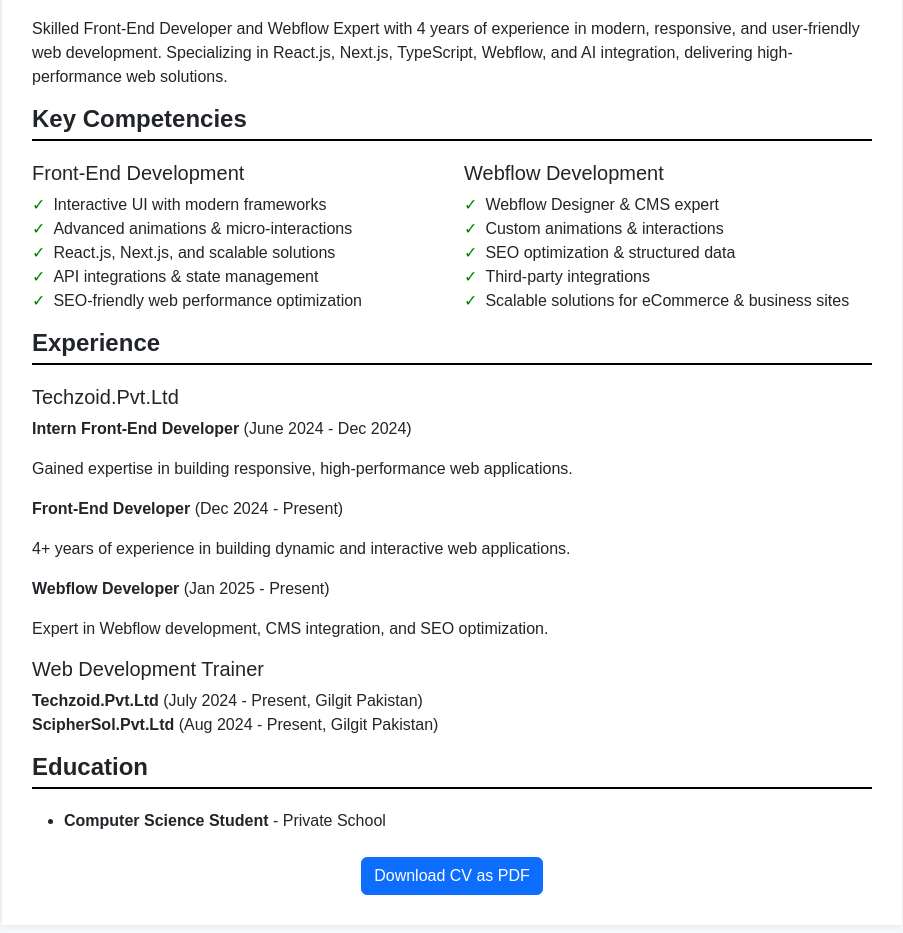
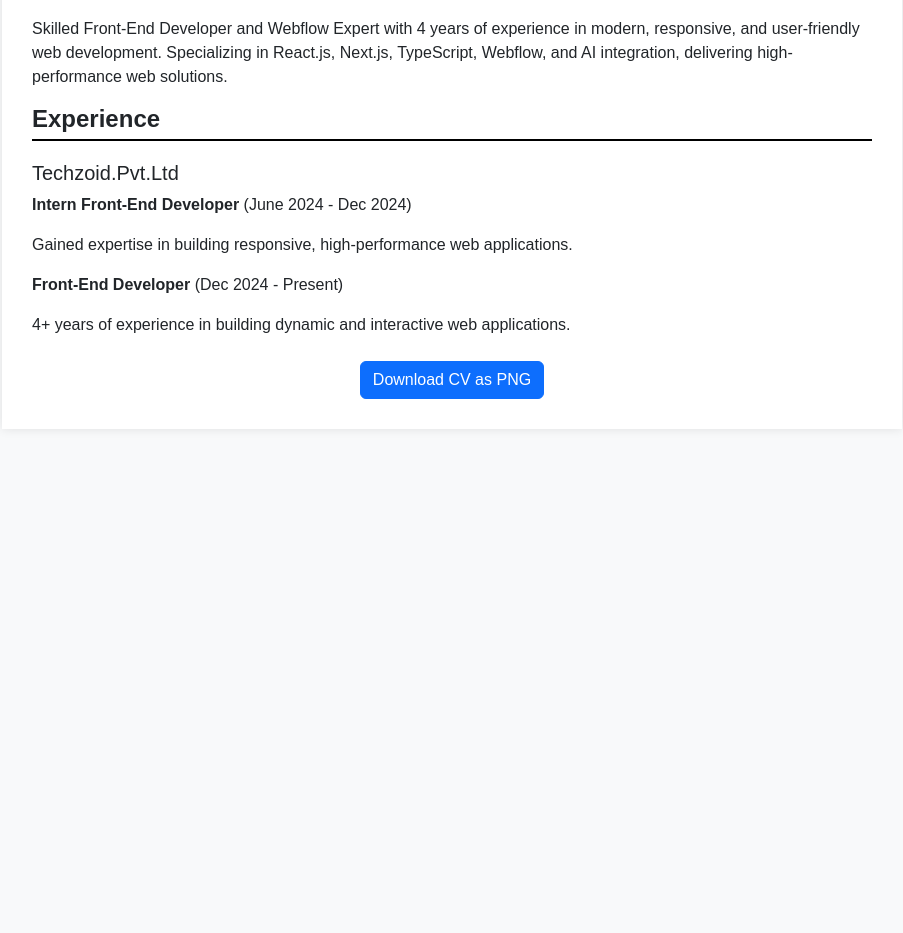
Before and after one commit to IzumiFreelance/-3D-Resume, a plain HTML site: page index.html in a window 1280 px wide. Shown: the part 255-1188 px from the top of the page, without its empty margins (188-1091 px from the left). After the commit the page ends 800 px from the top, so only its background shows below. Drawn offline with nearby package versions, Linux system fonts and the light colour scheme.

Commit message:
Update index.html

```diff
--- a/index.html
+++ b/index.html
@@ -5,7 +5,7 @@
     <meta name="viewport" content="width=device-width, initial-scale=1.0">
     <title>Altaf Hussain - CV</title>
     <link href="https://cdn.jsdelivr.net/npm/bootstrap@5.3.0/dist/css/bootstrap.min.css" rel="stylesheet">
-    <script src="https://cdnjs.cloudflare.com/ajax/libs/html2pdf.js/0.10.1/html2pdf.bundle.min.js"></script>
+    <script src="https://cdnjs.cloudflare.com/ajax/libs/html2canvas/1.4.1/html2canvas.min.js"></script>
     <style>
         body {
             font-family: Arial, sans-serif;
@@ -32,15 +32,6 @@
         .contact-info h1 {
             font-size: 28px;
             font-weight: bold;
-        }
-        .key-competencies ul, .experience ul, .education ul {
-            list-style: none;
-            padding-left: 0;
-        }
-        .key-competencies ul li::before {
-            content: '\2713';
-            color: green;
-            margin-right: 8px;
         }
         @media (max-width: 768px) {
             .contact-info img {
@@ -69,74 +60,29 @@
         <h3 class="section-title">Full-stack Developer | Webflow Developer</h3>
         <p>Skilled Front-End Developer and Webflow Expert with 4 years of experience in modern, responsive, and user-friendly web development. Specializing in React.js, Next.js, TypeScript, Webflow, and AI integration, delivering high-performance web solutions.</p>
 
-        <h4 class="section-title">Key Competencies</h4>
-        <div class="row key-competencies">
-            <div class="col-md-6">
-                <h5>Front-End Development</h5>
-                <ul>
-                    <li>Interactive UI with modern frameworks</li>
-                    <li>Advanced animations & micro-interactions</li>
-                    <li>React.js, Next.js, and scalable solutions</li>
-                    <li>API integrations & state management</li>
-                    <li>SEO-friendly web performance optimization</li>
-                </ul>
-            </div>
-            <div class="col-md-6">
-                <h5>Webflow Development</h5>
-                <ul>
-                    <li>Webflow Designer & CMS expert</li>
-                    <li>Custom animations & interactions</li>
-                    <li>SEO optimization & structured data</li>
-                    <li>Third-party integrations</li>
-                    <li>Scalable solutions for eCommerce & business sites</li>
-                </ul>
-            </div>
-        </div>
-
         <h4 class="section-title">Experience</h4>
         <div class="experience">
             <h5>Techzoid.Pvt.Ltd</h5>
             <p><strong>Intern Front-End Developer</strong> (June 2024 - Dec 2024)</p>
             <p>Gained expertise in building responsive, high-performance web applications.</p>
-
             <p><strong>Front-End Developer</strong> (Dec 2024 - Present)</p>
             <p>4+ years of experience in building dynamic and interactive web applications.</p>
-
-            <p><strong>Webflow Developer</strong> (Jan 2025 - Present)</p>
-            <p>Expert in Webflow development, CMS integration, and SEO optimization.</p>
-
-            <h5>Web Development Trainer</h5>
-            <ul>
-                <li><strong>Techzoid.Pvt.Ltd</strong> (July 2024 - Present, Gilgit Pakistan)</li>
-                <li><strong>ScipherSol.Pvt.Ltd</strong> (Aug 2024 - Present, Gilgit Pakistan)</li>
-            </ul>
         </div>
 
-        <h4 class="section-title">Education</h4>
-        <ul class="education">
-            <li><strong>Computer Science Student</strong> - Private School</li>
-        </ul>
-
         <div class="text-center mt-4">
-            <button class="btn btn-primary" onclick="downloadCV()">Download CV as PDF</button>
+            <button class="btn btn-primary" onclick="downloadCV()">Download CV as PNG</button>
         </div>
     </div>
 
 <script>
     function downloadCV() {
         const element = document.getElementById('cv');
-        const opt = {
-            margin: 10,
-            filename: 'Altaf_Hussain_CV.pdf',
-            image: { type: 'jpeg', quality: 1.0 },
-            html2canvas: { scale: 3, useCORS: true },
-            jsPDF: { unit: 'mm', format: 'a4', orientation: 'portrait' }
-        };
-
-        // Ensuring all styles are loaded
-        setTimeout(() => {
-            html2pdf().set(opt).from(element).save();
-        }, 100);
+        html2canvas(element, { scale: 3, useCORS: true }).then(canvas => {
+            const link = document.createElement('a');
+            link.download = 'Altaf_Hussain_CV.png';
+            link.href = canvas.toDataURL('image/png');
+            link.click();
+        });
     }
 </script>
 </body>
```
